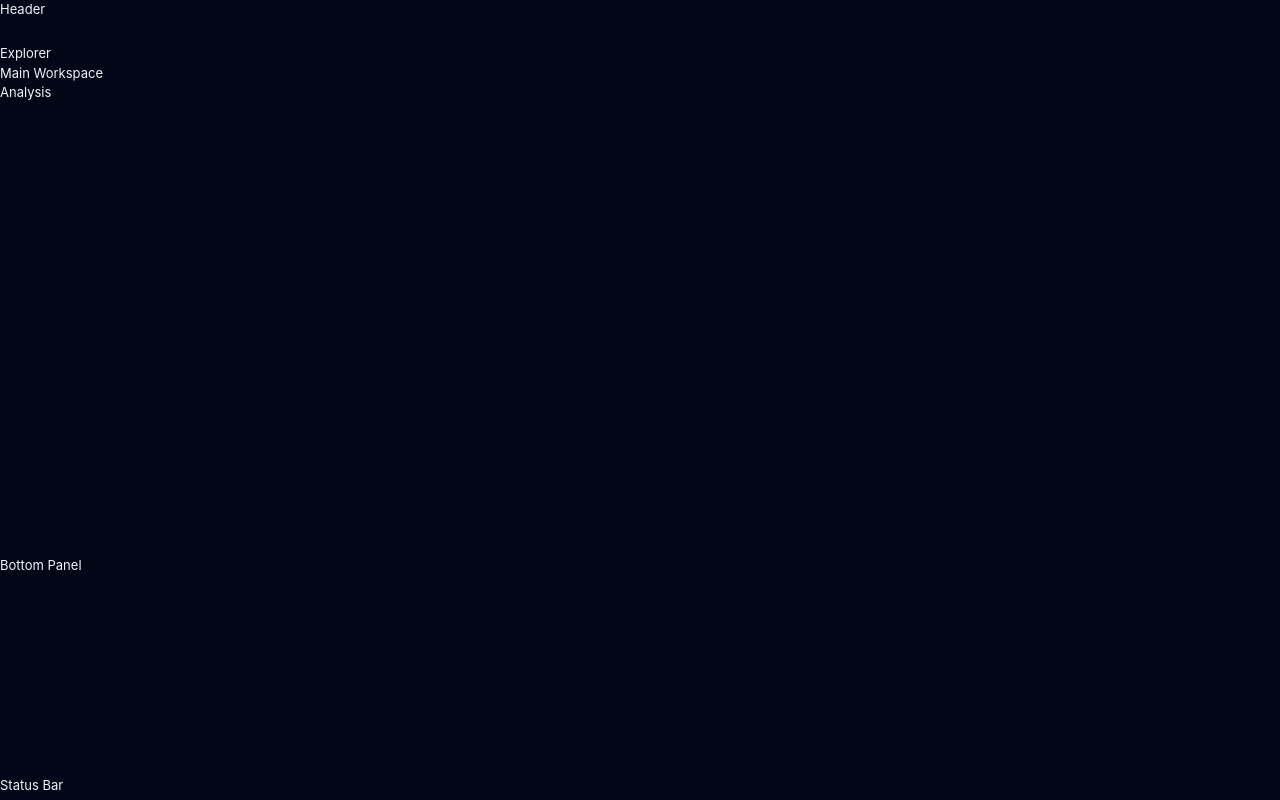
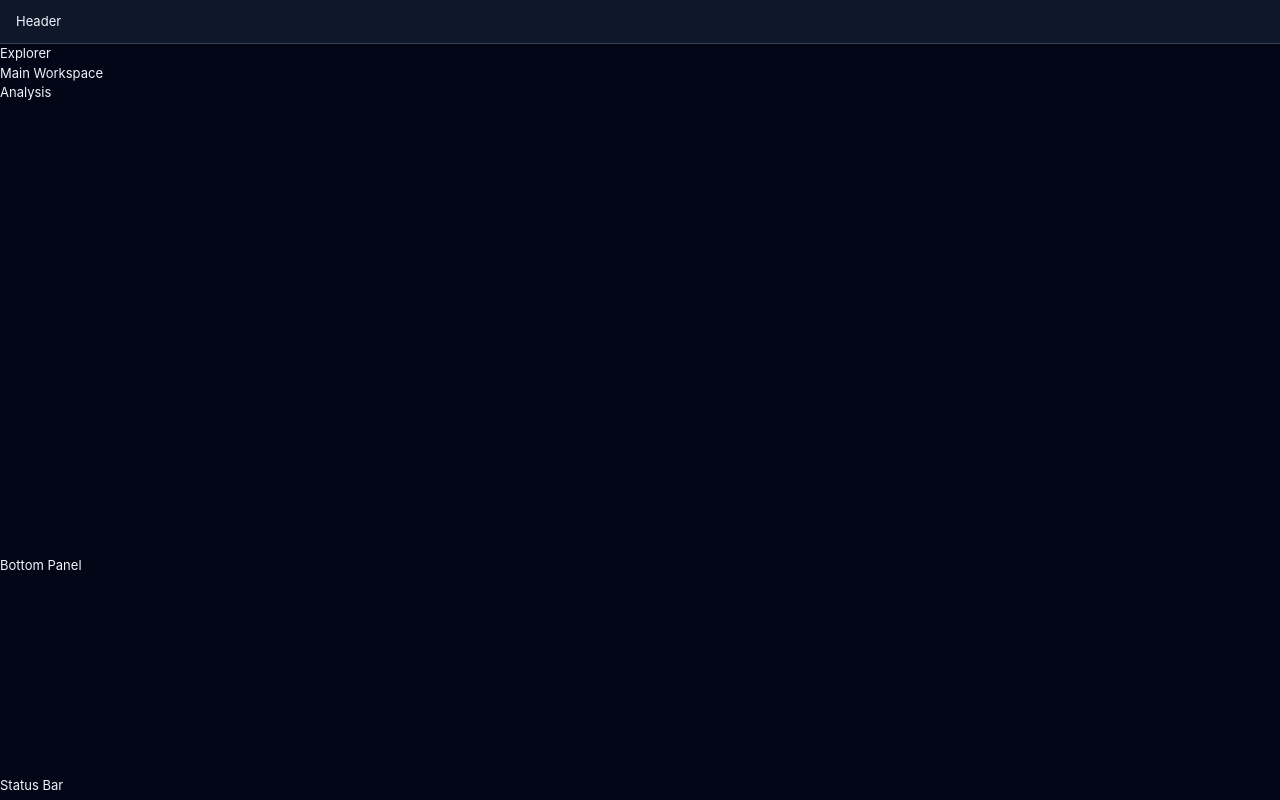
Before and after one commit to nilaysardar04042001/JavaScript-Notebook, a React (Vite) app in the folder frontend/: page / in a window 1280 px wide. Built offline with nearby package versions, Linux system fonts and the light colour scheme.

Commit message:
feat: add Header layout component

```diff
--- a/frontend/src/App.tsx
+++ b/frontend/src/App.tsx
@@ -1,12 +1,13 @@
 import { AppShell } from './components/layout/AppShell'
+import { Header } from './components/layout/Header'
 // import './App.css'
 
 function App() {
   return (
     <AppShell>
-      <header className="app-shell__header">
+      <Header>
         Header
-      </header>
+      </Header>
 
       <main className="app-shell__main">
         <aside className="app-shell__explorer">
--- /dev/null
+++ b/frontend/src/components/layout/Header/Header.css
@@ -0,0 +1,12 @@
+.jn-header {
+  display: flex;
+  align-items: center;
+  width: 100%;
+  min-width: 0;
+  height: var(--jn-header-height);
+  padding: 0 var(--jn-space-4);
+  overflow: hidden;
+  border-bottom: var(--jn-border-width-thin) solid var(--jn-color-border);
+  background: var(--jn-color-surface);
+  color: var(--jn-color-text);
+}
--- /dev/null
+++ b/frontend/src/components/layout/Header/Header.tsx
@@ -0,0 +1,14 @@
+import type { HTMLAttributes, PropsWithChildren } from 'react'
+import './Header.css'
+
+export type HeaderProps = PropsWithChildren<HTMLAttributes<HTMLElement>>
+
+export function Header({ children, className, ...props }: HeaderProps) {
+  const classes = ['jn-header', className].filter(Boolean).join(' ')
+
+  return (
+    <header className={classes} {...props}>
+      {children}
+    </header>
+  )
+}
--- /dev/null
+++ b/frontend/src/components/layout/Header/index.ts
@@ -0,0 +1,2 @@
+export { Header } from './Header'
+export type { HeaderProps } from './Header'
```
